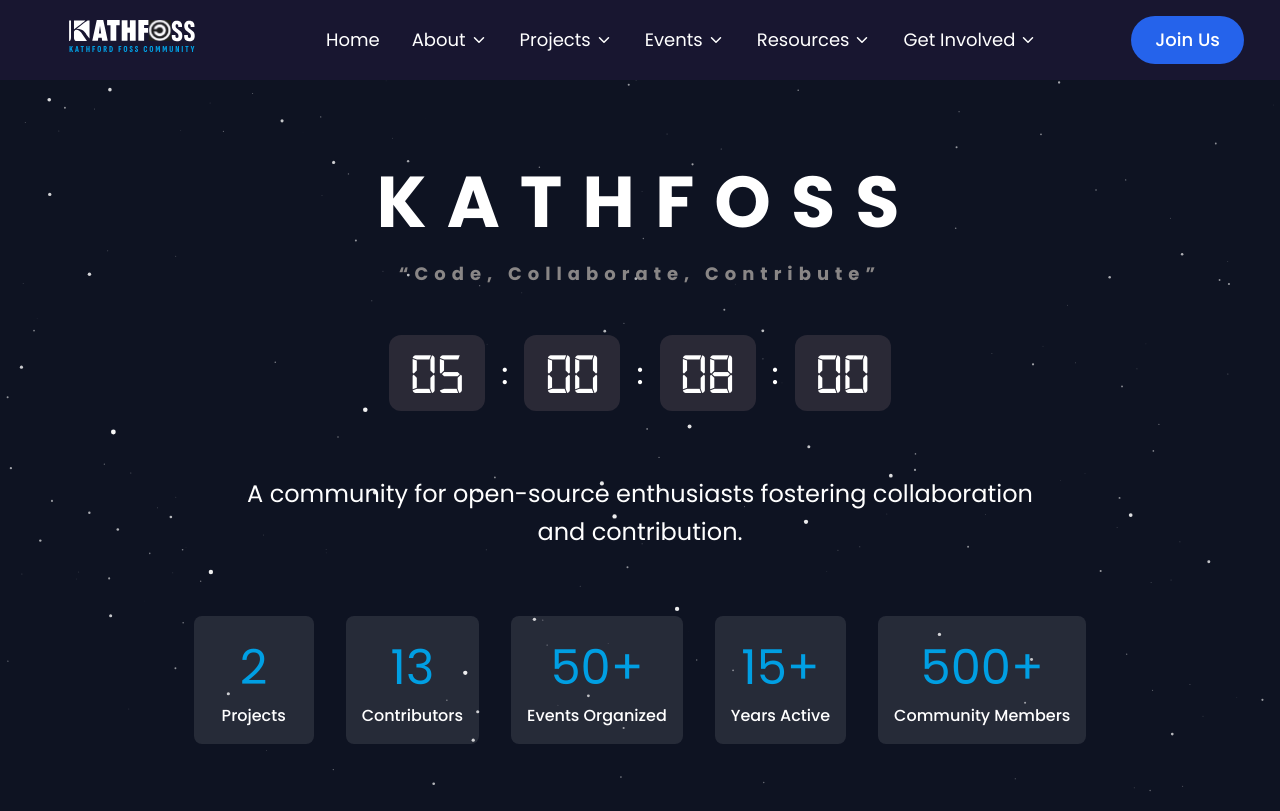
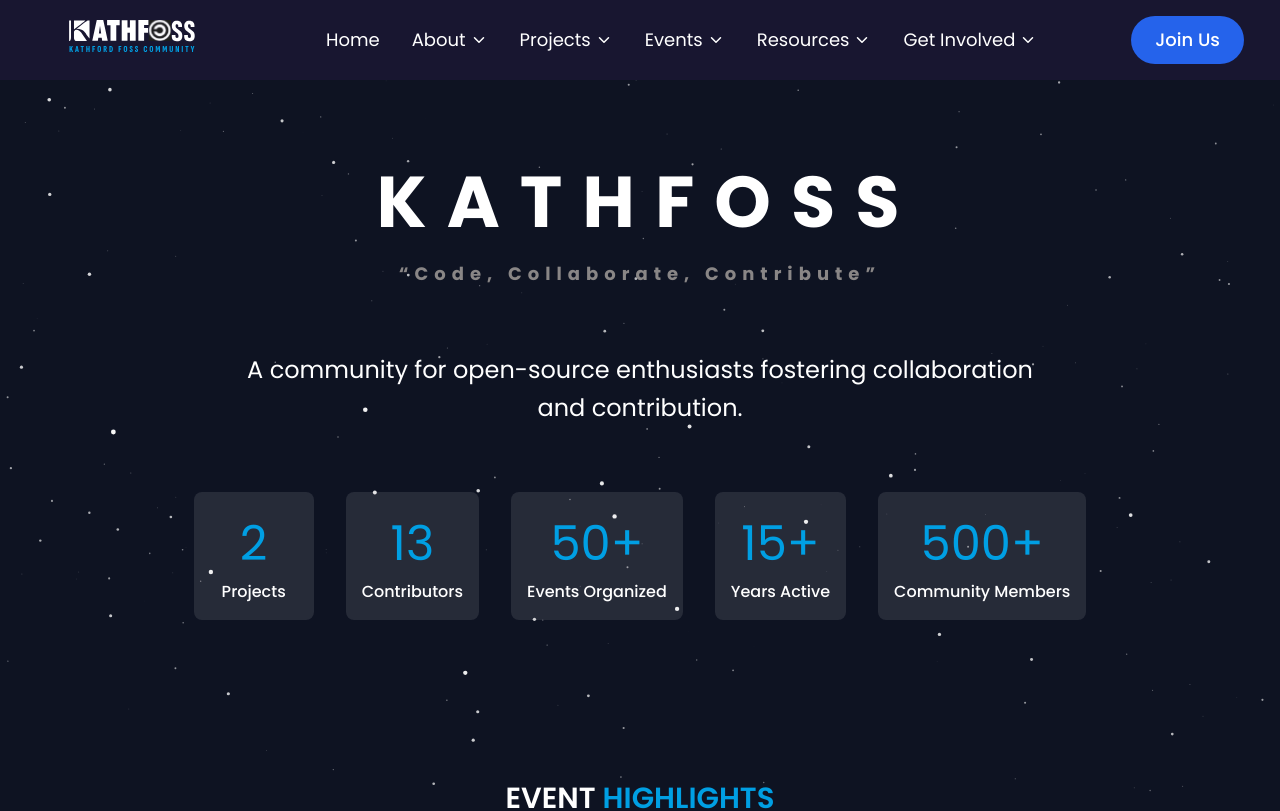
Before and after one commit to kusiyaitkrishna/kathfoss-web, a Next.js app: page / in a window 1280 px wide. Shown: the top 811 px of the page. Built offline with nearby package versions, Linux system fonts and the light colour scheme; what @mui/material-nextjs would draw is missing.

Commit message:
commented out TImer (#61)

```diff
--- a/src/app/components/HeroSection.tsx
+++ b/src/app/components/HeroSection.tsx
@@ -36,7 +36,7 @@ export default function HeroSection() {
         “Code, Collaborate, Contribute”
       </Typography>
       {/* Timer Component */}
-      <Timer />
+      {/* <Timer /> */}
       {/* About Us Section */}
       <Box id="about-us" sx={{ marginTop: "4rem" }}>
         <Typography
```
